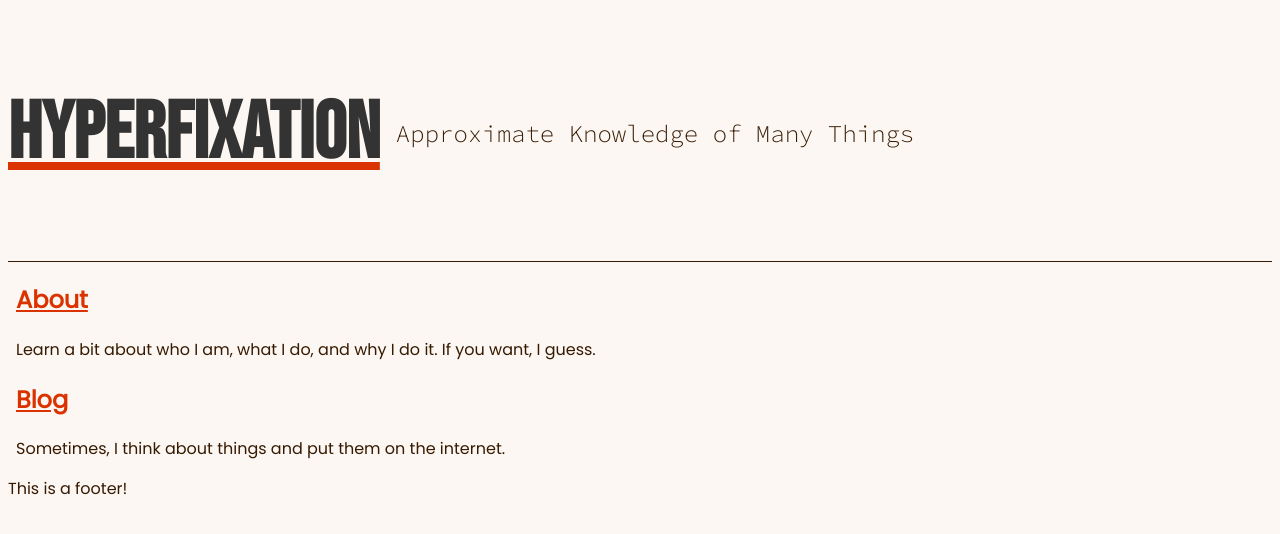
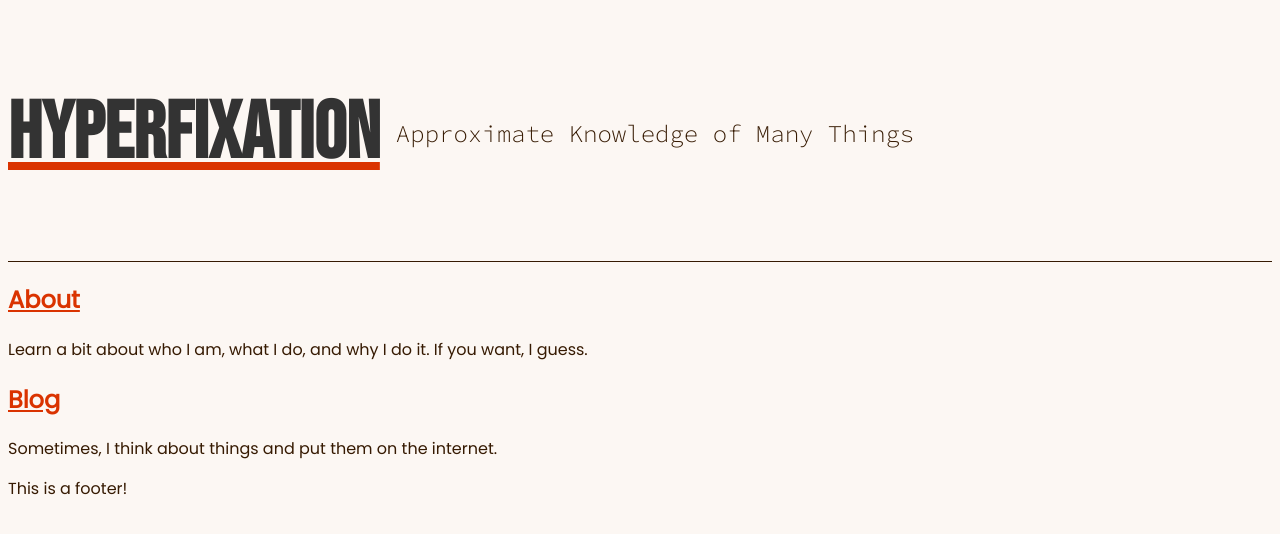
Before and after one commit to samuelboland/Hyperfixations, a Next.js app: page / in a window 1280 px wide. Shown: the top 534 px of the page. Built offline with nearby package versions, Linux system fonts and the light colour scheme.

Commit message:
Reintroduce layout component to main _app

```diff
--- a/pages/_app.js
+++ b/pages/_app.js
@@ -1,17 +1,21 @@
 import React from 'react';
 import { SessionProvider } from 'next-auth/react';
-
-import Layout from '../components/layout';
 import 'marx-css';
 import '../styles/globals.scss';
+import { AnimatePresence } from 'framer-motion';
+import Layout from '../components/layout';
 
-export default function App({ Component, pageProps: { session, ...pageProps } }) {
+export default function App({ Component, pageProps: { session, ...pageProps }, router }) {
     return (
         <SessionProvider session={session}>
             <Layout>
-                <body>
-                    <Component {...pageProps} />
-                </body>
+                <AnimatePresence
+                    exitBeforeEnter
+                    initial="start"
+                    onExitComplete={() => window.scrollTo(0, 0)}
+                >
+                    <Component {...pageProps} key={router.pathname} />
+                </AnimatePresence>
             </Layout>
         </SessionProvider>
     );
```
